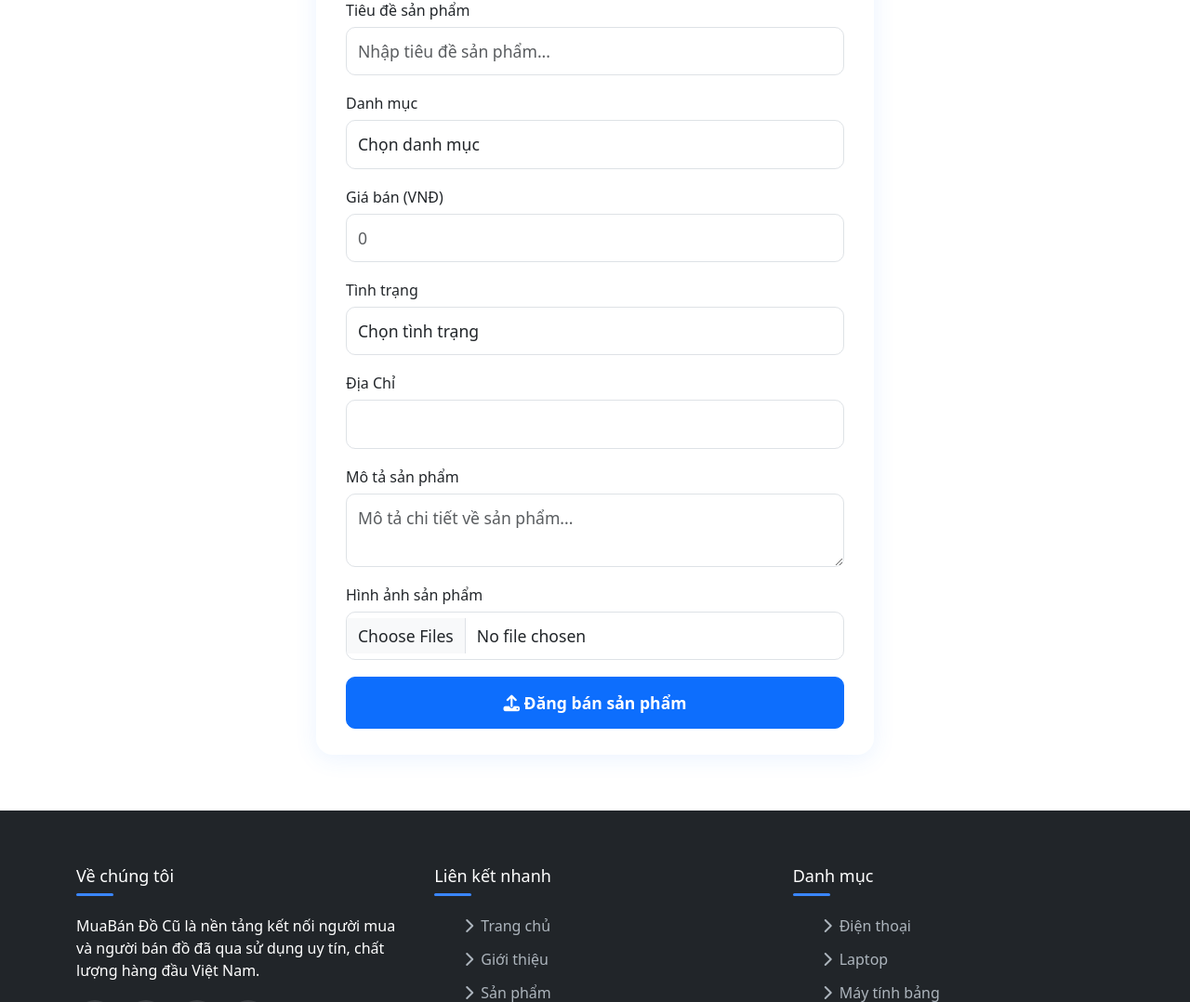
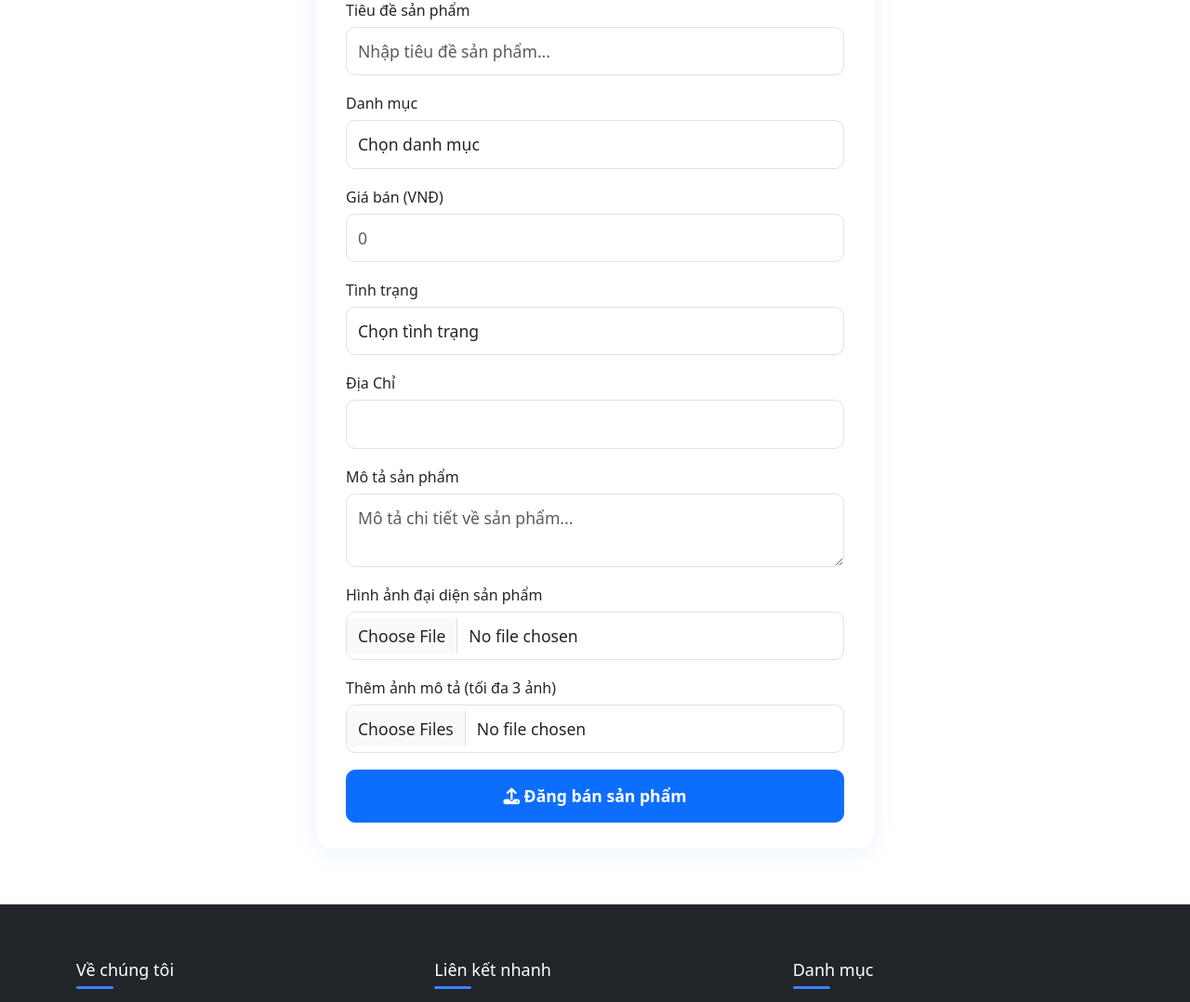
Before and after one commit to dichvietduc2005/WebMuaBanDoCu, a PHP site: page /WebMuaBanDoCu/product/sell.php in a window 1280 px wide. Shown: the part 342-1420 px from the top of the page at 93% size. Run offline with PHP 8.4, Linux system fonts and the light colour scheme; a user stored in the database is signed in; data comes from the database, SQL or seed files in the repository.

Commit message:
đăng bán thêm được nhiều ảnh. Chi tiết sản phẩm coi được nhiều ảnh hơn

```diff
--- a/app/View/product/sell.php
+++ b/app/View/product/sell.php
@@ -9,8 +9,10 @@ if (!isset($_SESSION['user_id'])) {
 }
 ?>
 
+
 <!DOCTYPE html>
 <html lang="vi">
+
 <head>
     <meta charset="UTF-8">
     <meta name="viewport" content="width=device-width, initial-scale=1.0">
@@ -25,14 +27,16 @@ if (!isset($_SESSION['user_id'])) {
     body {
         /* background: #f5f7fb; */
     }
+
     .sell-card {
         max-width: 600px;
         margin: 40px auto;
         background: #fff;
         border-radius: 18px;
-            box-shadow: 0 4px 24px rgba(58,134,255,0.10);
+        box-shadow: 0 4px 24px rgba(58, 134, 255, 0.10);
         padding: 36px 32px 28px 32px;
     }
+
     .sell-title {
         display: flex;
         align-items: center;
@@ -42,25 +46,31 @@ if (!isset($_SESSION['user_id'])) {
         margin-bottom: 8px;
         gap: 12px;
     }
+
     .sell-title i {
         font-size: 2.2rem;
         color: #3a86ff;
     }
+
     .sell-desc {
         text-align: center;
         color: #666;
         margin-bottom: 32px;
     }
+
     .form-label {
         font-weight: 500;
         margin-bottom: 6px;
     }
-        .form-control, select {
+
+    .form-control,
+    select {
         border-radius: 10px;
         font-size: 1.1rem;
         padding: 12px;
         margin-bottom: 18px;
     }
+
     .btn-sell {
         width: 100%;
         padding: 14px 0;
@@ -68,17 +78,20 @@ if (!isset($_SESSION['user_id'])) {
         border-radius: 10px;
         font-weight: 600;
     }
+
     .back-link {
         display: inline-block;
         margin-bottom: 18px;
         color: #3a86ff;
         text-decoration: none;
     }
+
     .back-link:hover {
         text-decoration: underline;
     }
     </style>
 </head>
+
 <body>
     <?php renderHeader($pdo); ?>
     <div class="sell-card">
@@ -92,7 +105,8 @@ if (!isset($_SESSION['user_id'])) {
         <form method="POST" action="../../Models/sell/SellModel.php" enctype="multipart/form-data">
             <div class="mb-3">
                 <label for="title" class="form-label">Tiêu đề sản phẩm</label>
-                <input type="text" id="title" name="title" class="form-control" placeholder="Nhập tiêu đề sản phẩm..." required>
+                <input type="text" id="title" name="title" class="form-control" placeholder="Nhập tiêu đề sản phẩm..."
+                    required>
             </div>
             <div class="mb-3">
                 <label for="category" class="form-label">Danh mục</label>
@@ -123,18 +137,36 @@ if (!isset($_SESSION['user_id'])) {
             </div>
             <div class="mb-3">
                 <label for="description" class="form-label">Mô tả sản phẩm</label>
-                <textarea id="description" name="description" class="form-control" placeholder="Mô tả chi tiết về sản phẩm..." required></textarea>
+                <textarea id="description" name="description" class="form-control"
+                    placeholder="Mô tả chi tiết về sản phẩm..." required></textarea>
             </div>
             <div class="mb-3">
-                <label for="images" class="form-label">Hình ảnh sản phẩm</label>
-                <input type="file" id="images" name="images[]" class="form-control" accept="image/*" multiple>
+                <label for="main_image" class="form-label">Hình ảnh đại diện sản phẩm</label>
+                <input type="file" id="main_image" name="main_image" class="form-control" accept="image/*" required>
+            </div>
+            <div class="mb-3">
+                <label for="images_desc" class="form-label">Thêm ảnh mô tả (tối đa 3 ảnh)</label>
+                <input type="file" id="images_desc" name="images[]" class="form-control" accept="image/*" multiple>
+                <div id="images_desc_error" class="text-danger mt-1" style="font-size: 14px;"></div>
             </div>
             <button type="submit" class="btn btn-primary btn-sell">
                 <i class="fas fa-upload"></i> Đăng bán sản phẩm
             </button>
         </form>
     </div>
+    <script>
+    document.getElementById('images_desc').addEventListener('change', function(e) {
+        const errorDiv = document.getElementById('images_desc_error');
+        if (this.files.length > 3) {
+            errorDiv.textContent = 'Bạn chỉ được chọn tối đa 3 ảnh mô tả!';
+            this.value = '';
+        } else {
+            errorDiv.textContent = '';
+        }
+    });
+    </script>
     <script src="https://cdn.jsdelivr.net/npm/bootstrap@5.3.0/dist/js/bootstrap.bundle.min.js"></script>
     <?php footer(); ?>
 </body>
+
 </html>
```
Also changed, not shown: app/Models/sell/SellModel.php (+32 -11 lines), app/View/product/Product_detail.php (+5 -5 lines), public/uploads/products/68639f7e8ad5c_OIP (1).jpg (added), public/uploads/products/68639f7e8b3f4_OIP (4).jpg (added), public/uploads/products/68639f7e8b5bd_OIP (3).jpg (added), public/uploads/products/68639f7e8b731_OIP (2).jpg (added). Lines whose indentation alone changed are shown as unchanged.
